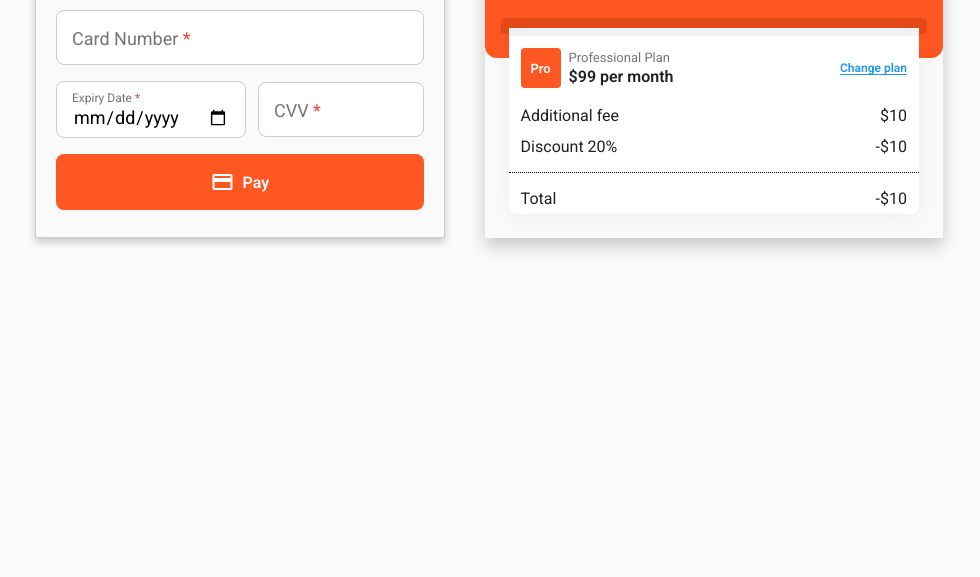
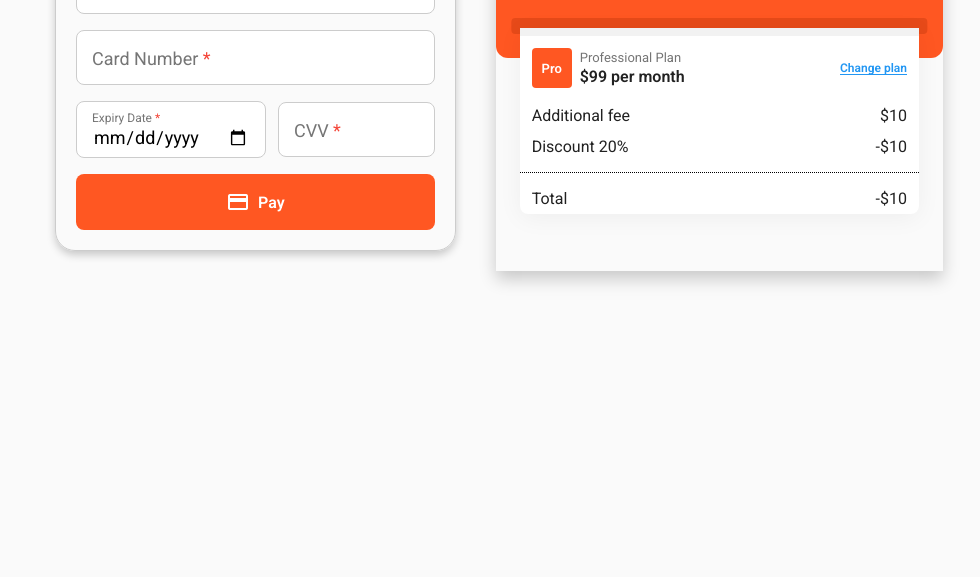
Before and after one commit to Neel-07/Payment-Page, a plain HTML site: page index.html in a window 1280 px wide. Shown: the part 223-800 px from the top of the page, without its empty margins (151-1131 px from the left). Drawn offline with Linux system fonts and the light colour scheme.

Commit message:
Update style.css

```diff
--- a/style.css
+++ b/style.css
@@ -113,7 +113,8 @@ body {
 }
 
 .payment-left {
-    margin-right: 20px;
+    margin: 20px;
+    border-radius: 20px;
 }
 
 .payment-right {
```
